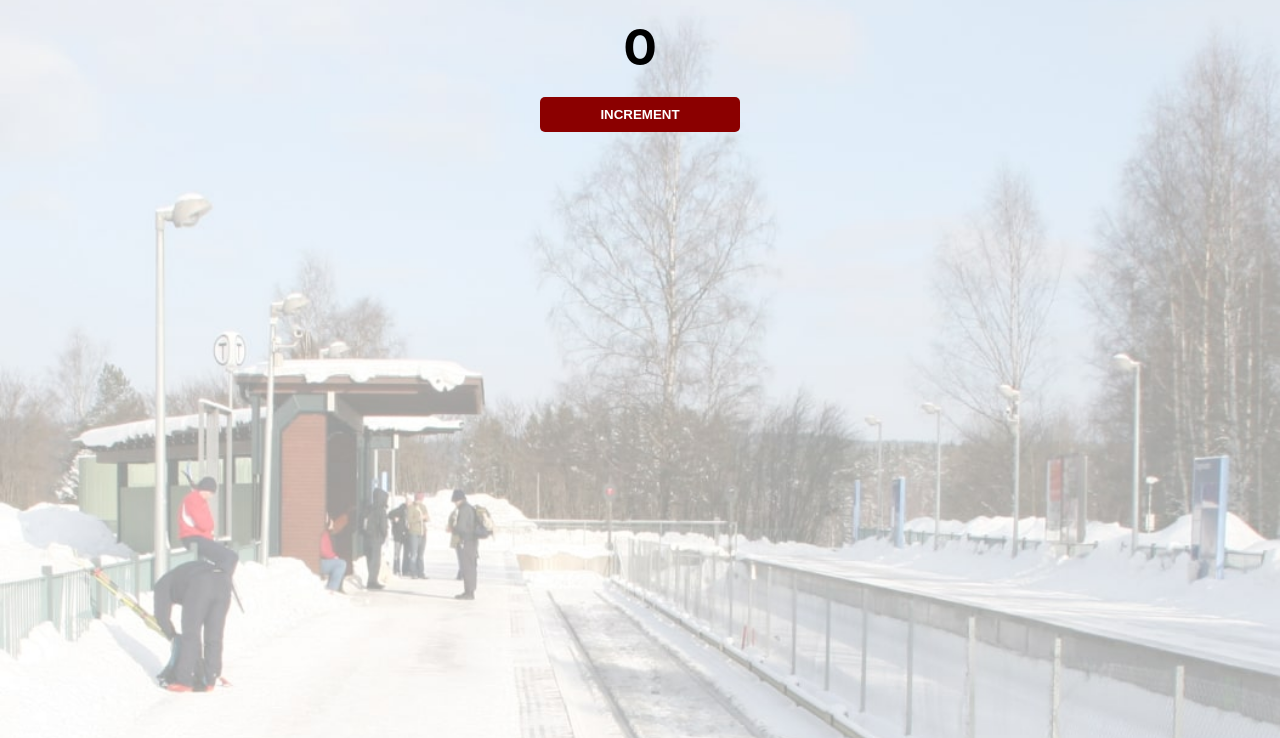
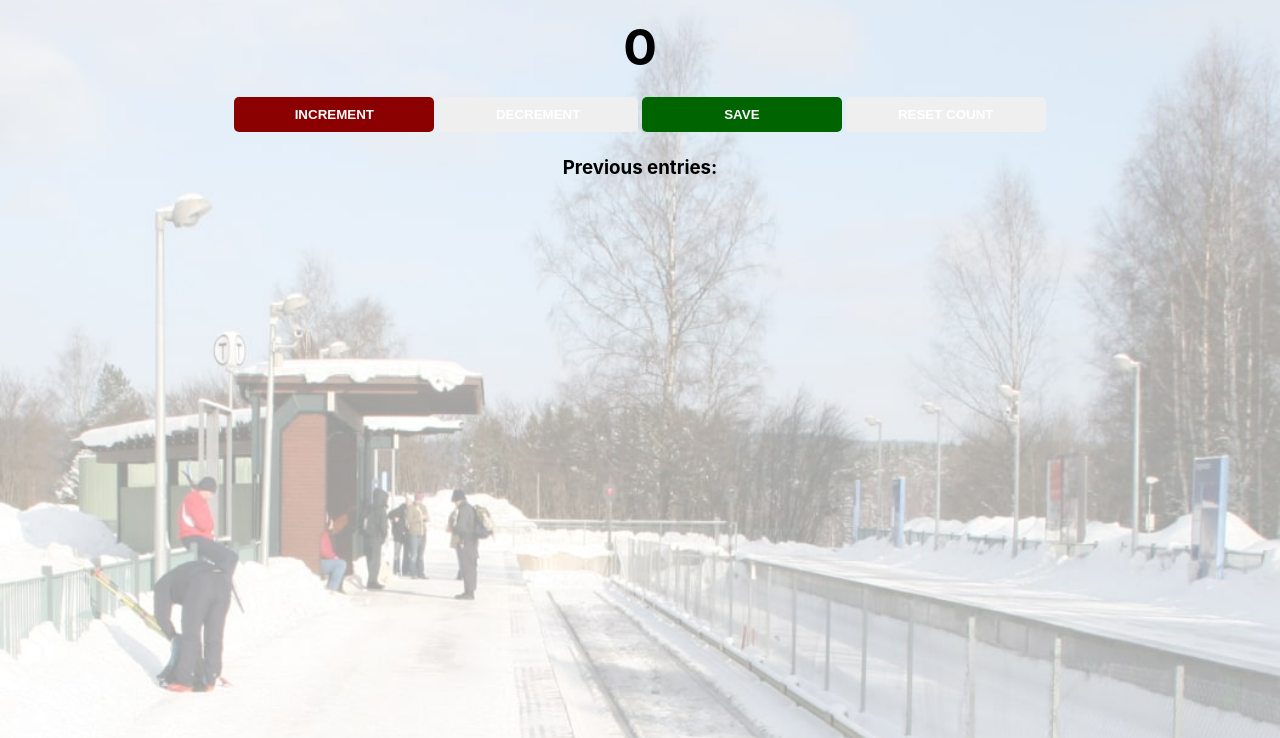
Before and after one commit to Yosef-Solomon19/Passenger-Counter-App, a plain HTML site: page index.html in a window 1280 px wide. Shown: the part 62-800 px from the top of the page. Drawn offline with Linux system fonts and the light colour scheme.

Commit message:
Added save button. Also added extra buttons to provide more functionality.

```diff
--- a/index.html
+++ b/index.html
@@ -11,7 +11,14 @@
     <body>
         <h1>People entered:</h1>
         <h2 id="count-el">0</h2>
-        <button id="increment-btn" type="button" onclick="increment()">INCREMENT</button>
+        <div class="container">
+            <button id="increment-btn" type="button" onclick="increment()">INCREMENT</button>
+            <button id="decrement-btn" type="button" onclick="decrement()">DECREMENT</button>
+            <button id="save-btn" type="button" onclick="save()">SAVE</button>
+            <button id="reset-btn" type="button" onclick="reset()">RESET COUNT</button>
+        </div>
+        <h3 id="entry-log" >Previous entries:</h3>
+
 
 
     <script src="index.js"></script>
```
